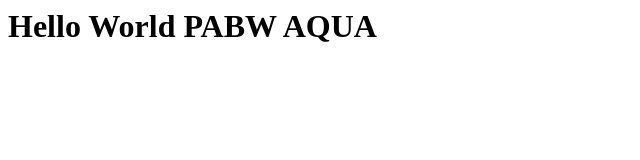
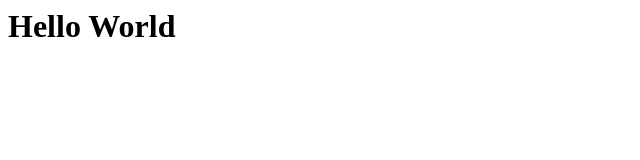
Before and after one commit to pabwaqua/pabwaqua.github.io, a plain HTML site: page index.html in a window 1280 px wide. Shown: the whole page, without its empty margins (0-640 px from the left). Drawn offline with Linux system fonts and the light colour scheme.

Commit message:
Update index.html

```diff
--- a/index.html
+++ b/index.html
@@ -2,6 +2,6 @@
 <head>
 </head>
 <body>
-<h1>Hello World PABW AQUA<h1>
+<h1>Hello World<h1>
 </body>
 </html>
```
